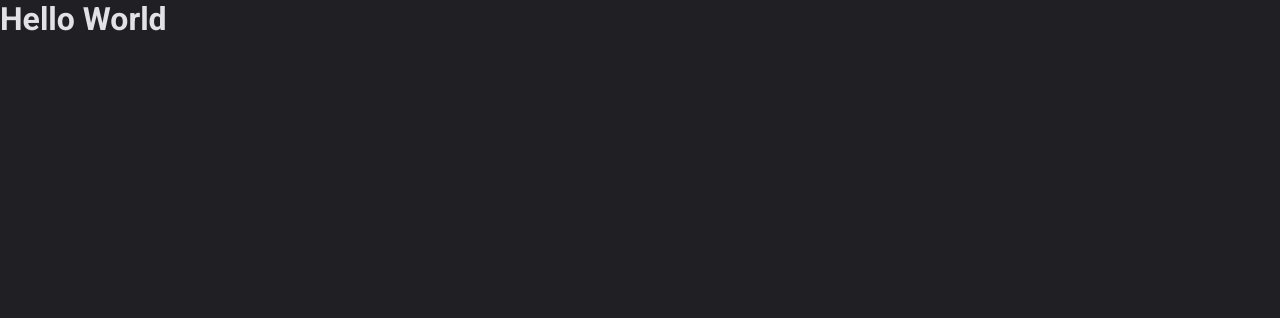
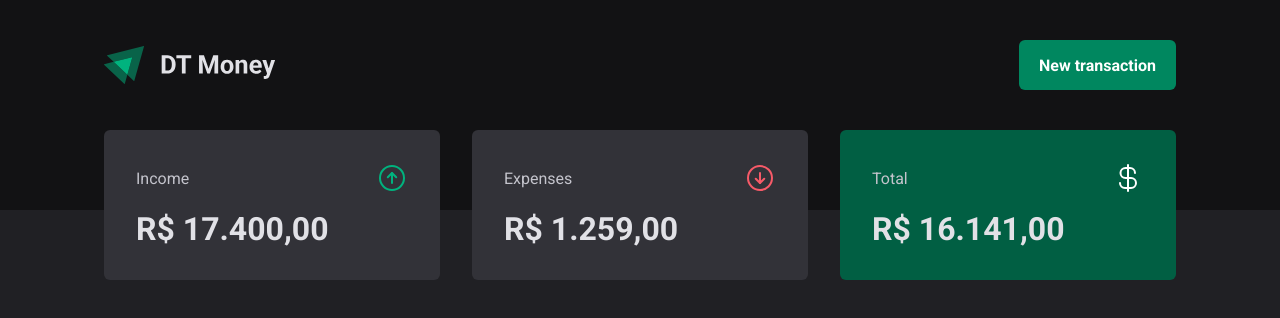
Before and after one commit to henriquevschroeder/dt-money, a React (Vite) app: page / in a window 1280 px wide. Shown: the top 318 px of the page. Built offline with nearby package versions, Linux system fonts and the light colour scheme.

Commit message:
feat: Add Transactions page and components

```diff
--- a/src/App.tsx
+++ b/src/App.tsx
@@ -1,13 +1,14 @@
 import { ThemeProvider } from "styled-components";
 import { defaultTheme } from "./styles/themes/defaults";
 import { GlobalStyle } from "./styles/global";
+import { Transactions } from "./pages/Transactions";
 
 export function App() {
   return (
     <ThemeProvider theme={defaultTheme}>
       <GlobalStyle />
 
-      <h1>Hello World</h1>
+      <Transactions />
     </ThemeProvider>
   )
 }
--- /dev/null
+++ b/src/pages/Transactions/index.tsx
@@ -0,0 +1,11 @@
+import { Header } from "../../components/Header";
+import { Summary } from "../../components/Summary";
+
+export function Transactions() {
+  return (
+    <div>
+      <Header />
+      <Summary />
+    </div>
+  )
+}
```
Also changed, not shown: src/pages/Transactions/styles.ts (added).
